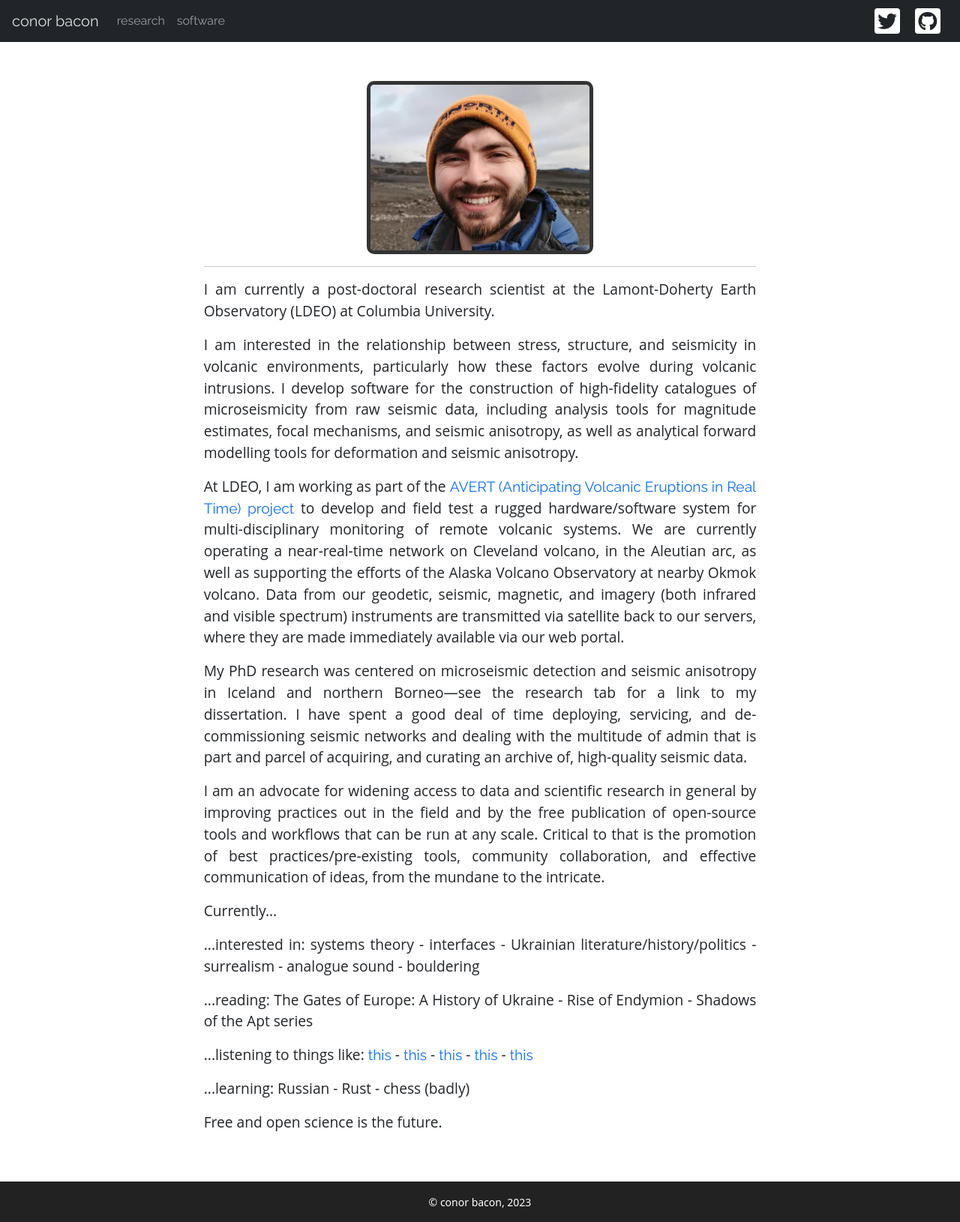
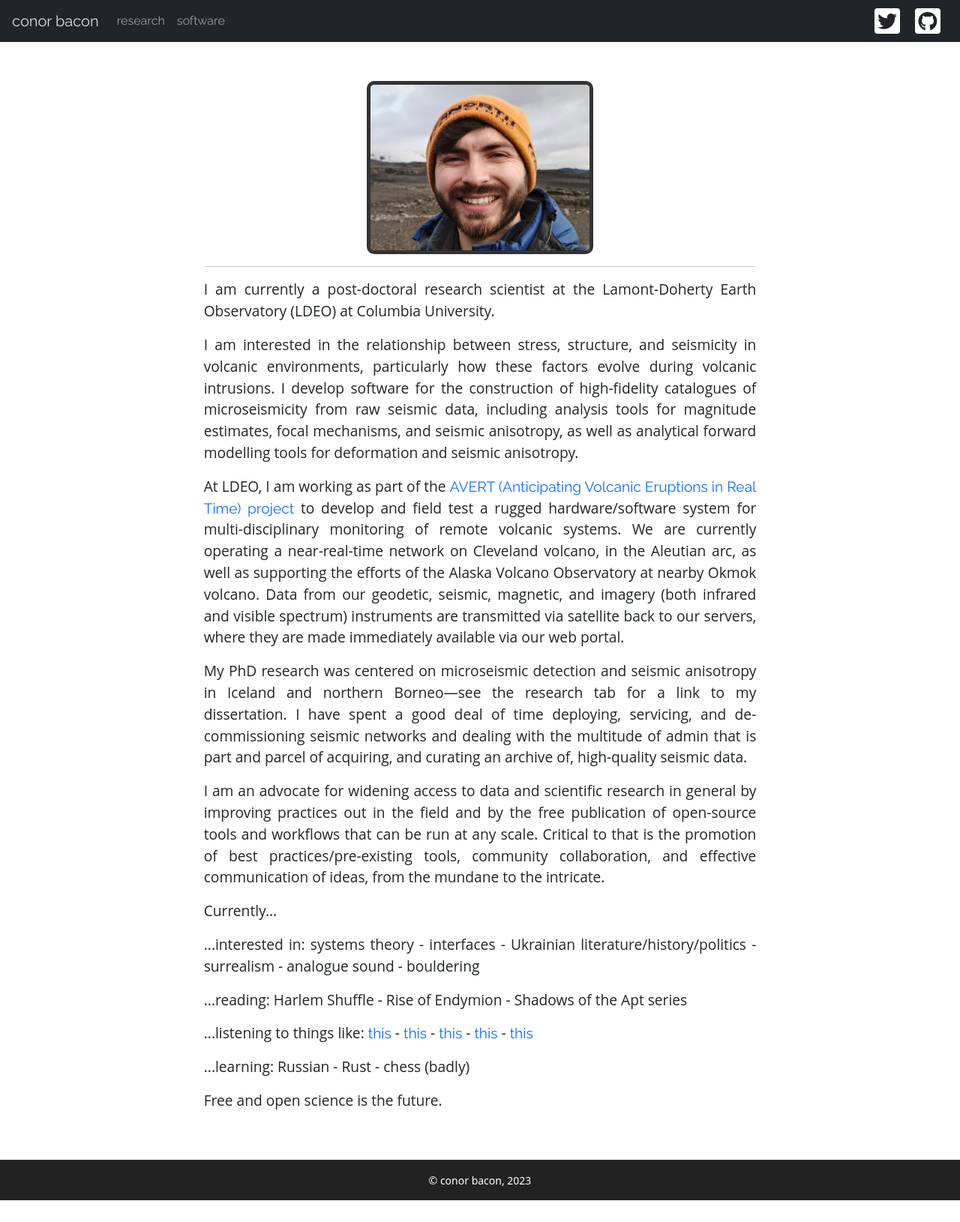
Before and after one commit to hemmelig/hemmelig.github.io, a Jekyll site: the page built from index.html, in a window 1280 px wide. Shown: the whole page at 75% size. Built offline with Jekyll 4.4.1, drawn with Linux system fonts in a browser that asks for light colours; nearby versions of some CDN libraries; some web fonts are replaced.

Commit message:
:books: Update current reading EOM

```diff
--- a/index.html
+++ b/index.html
@@ -11,7 +11,7 @@ interests:
   - analogue sound
   - bouldering
 books:
-  - "The Gates of Europe: A History of Ukraine"
+  - "Harlem Shuffle"
   - Rise of Endymion
   - Shadows of the Apt series
 beats:
```
